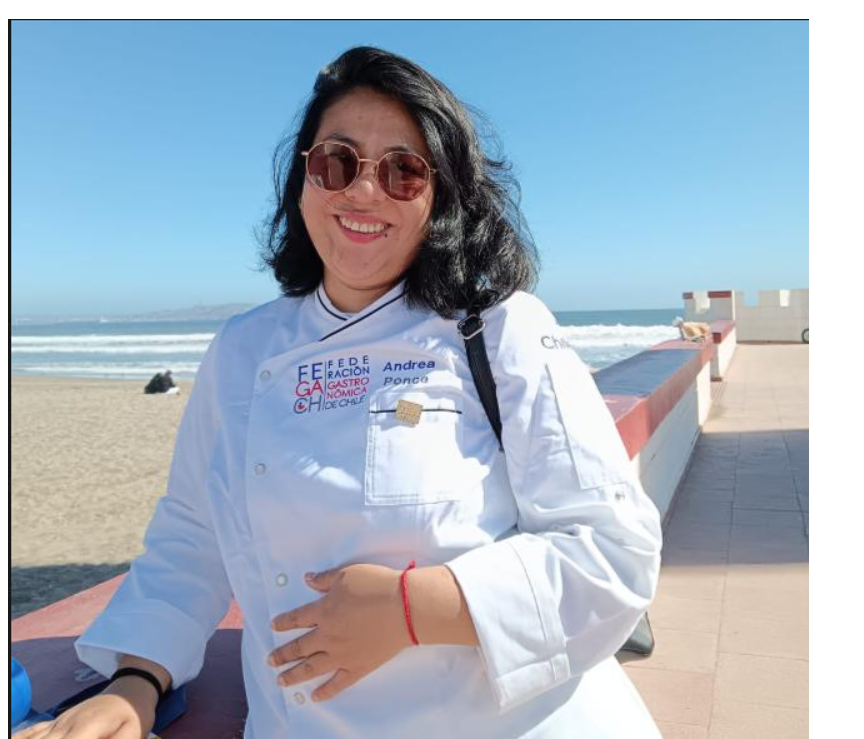
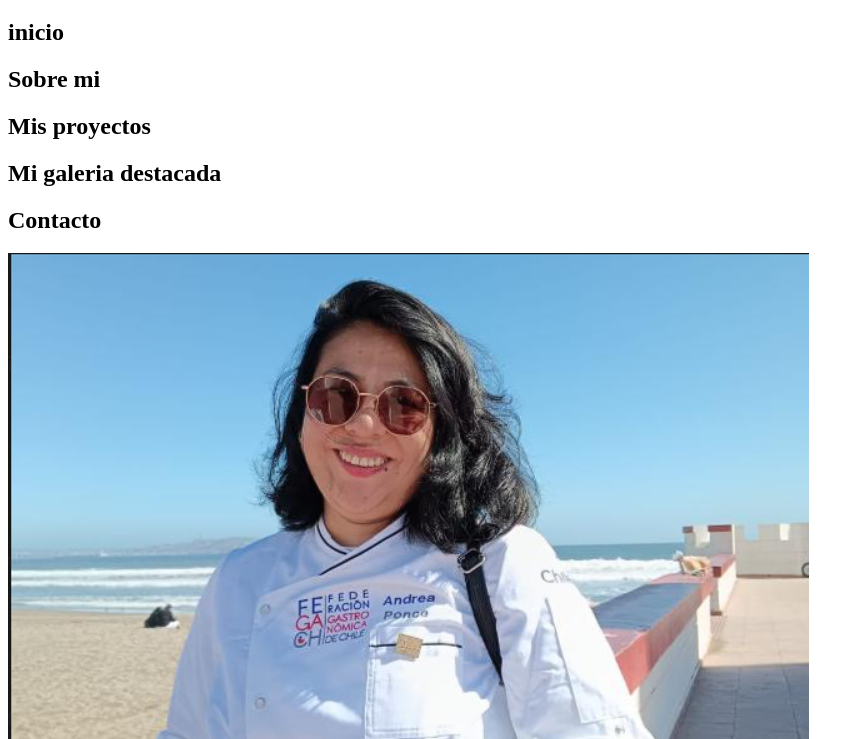
Before and after one commit to LuInDev/AndreaPonce, a plain HTML site: page index.html in a window 1280 px wide. Shown: the part 61-800 px from the top of the page, without its empty margins (0-864 px from the left). Drawn offline with Linux system fonts and the light colour scheme.

Commit message:
titulos03

```diff
--- a/index.html
+++ b/index.html
@@ -8,10 +8,17 @@
 </head>
 <body>
     <h1>PORTFOLIO ANDREA PONCE</h1>
+    <h2>inicio</h2>
+    <h2>Sobre mi</h2>
+    <h2>Mis proyectos</h2>
+    <h2>Mi galeria destacada</h2>
+    <h2>Contacto</h2>
     <img src="img/andrea/andrea-ponce.png" alt="">
 
     <div>
         <img src="img/andrea/andrea-ponce.png" alt="">
     </div>
+
+    <h3></h3>
 </body>
 </html>
```
